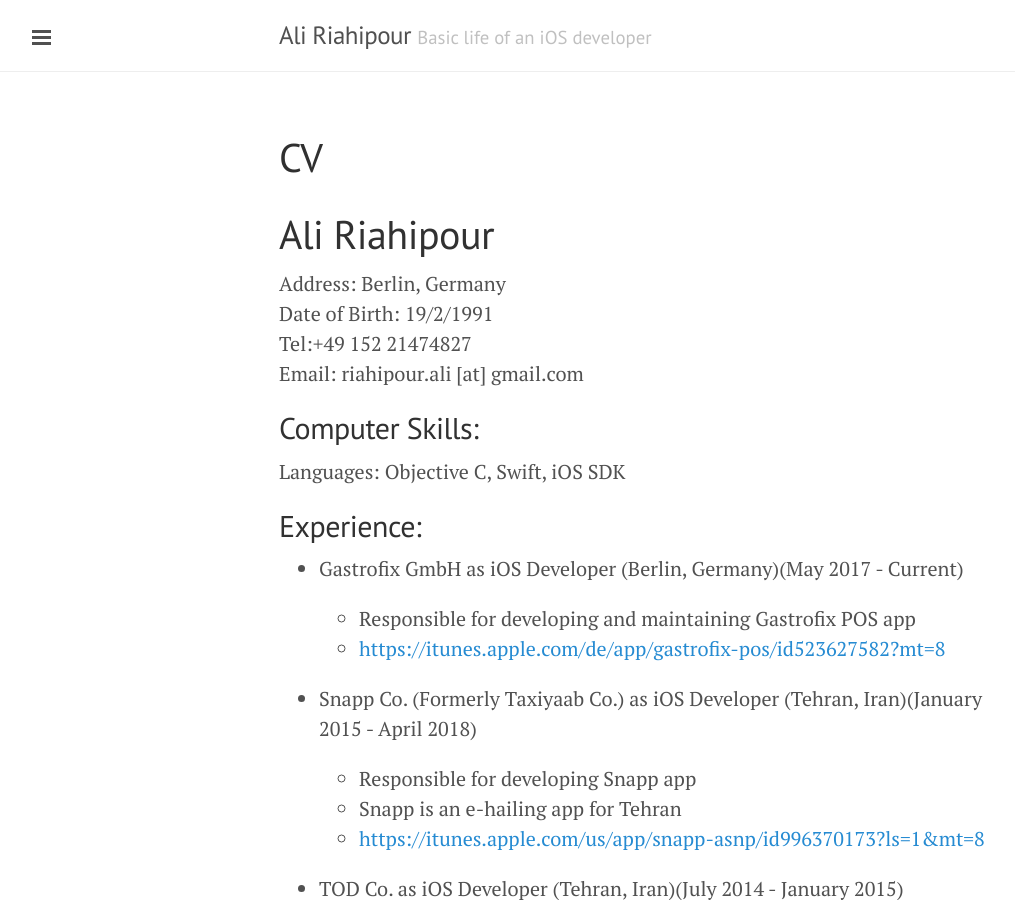
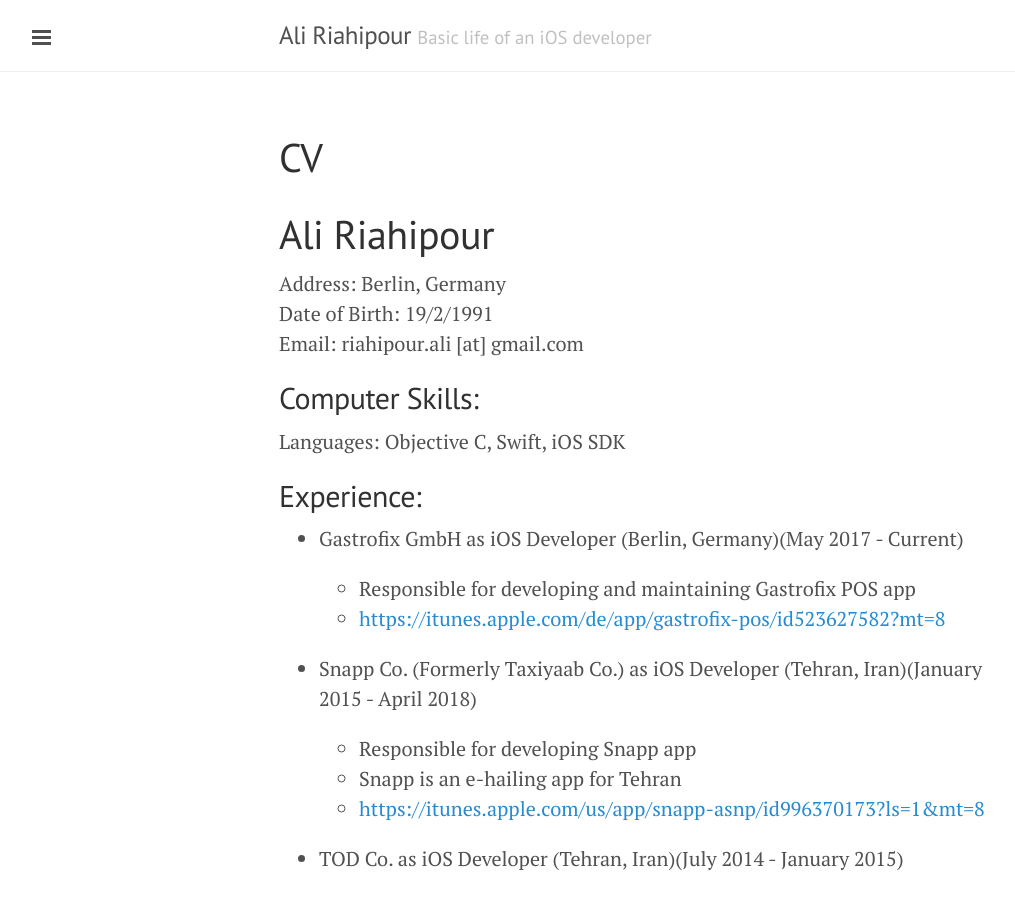
Before and after one commit to alirp88/alirp88.github.io, a Jekyll site: the page built from cv.md, in a window 1280 px wide and 900 px high. Shown: the whole window, without its empty margins (1-1016 px from the left). Built offline with Jekyll 4.4.1, drawn with Linux system fonts in a browser that asks for light colours.

Commit message:
Update cv.md

```diff
--- a/cv.md
+++ b/cv.md
@@ -6,7 +6,6 @@ title: CV
 
 Address: Berlin, Germany<br>
 Date of Birth: 19/2/1991<br>
-Tel:+49 152 21474827<br>
 Email: riahipour.ali [at] gmail.com
 
 
```
